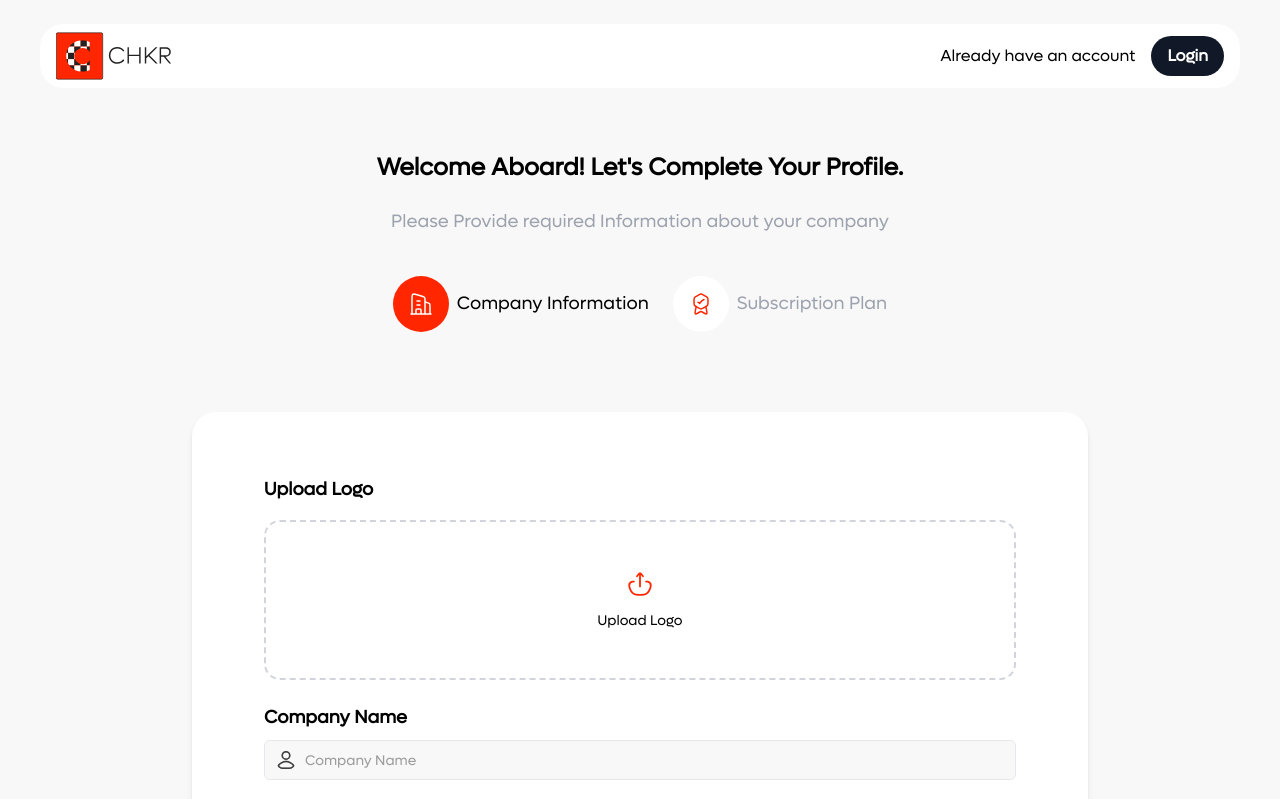
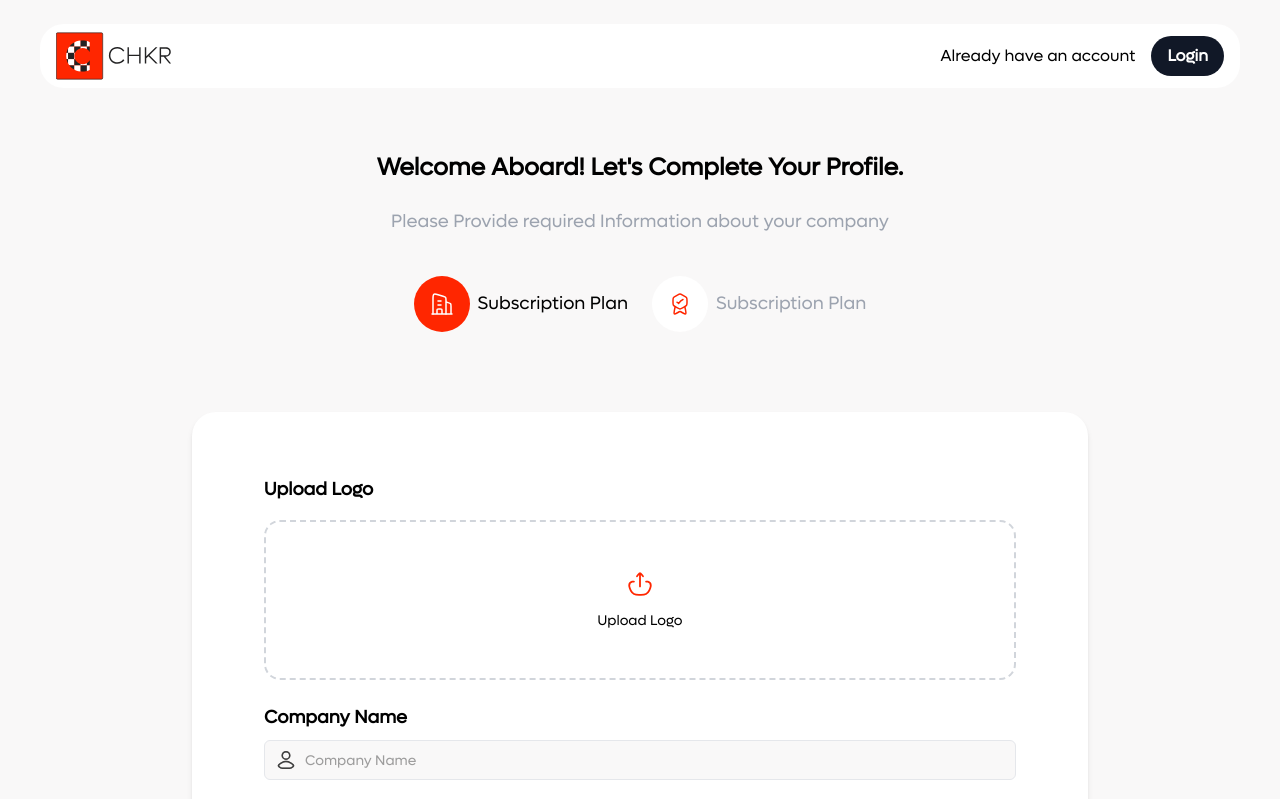
Before and after one commit to abrauf18/chkr, a Next.js app: page /onboarding in a window 1280 px wide. Shown: the top 799 px of the page. Built offline with nearby package versions, Linux system fonts and the light colour scheme.

Commit message:
feat: grey text on selected step

```diff
--- a/components/modules/onboarding/onboarding.tsx
+++ b/components/modules/onboarding/onboarding.tsx
@@ -94,7 +94,7 @@ export default function OnboardingSteps() {
                 }
               />
             </div>
-            <span className="ml-2">Company Information</span>
+            <span className={clsx(currentStep === Steps.COMPANY_DETAILS ? "text-black" : "text-gray-400", "ml-2")}>Subscription Plan</span>
           </div>
           <div className="flex items-center ">
             <div
@@ -112,7 +112,7 @@ export default function OnboardingSteps() {
                 }
               />
             </div>
-            <span className="text-gray-400 ml-2">Subscription Plan</span>
+            <span className={clsx(currentStep === Steps.PLAN ? "text-black" : "text-gray-400", "ml-2")}>Subscription Plan</span>
           </div>
         </div>
       </div>
```
